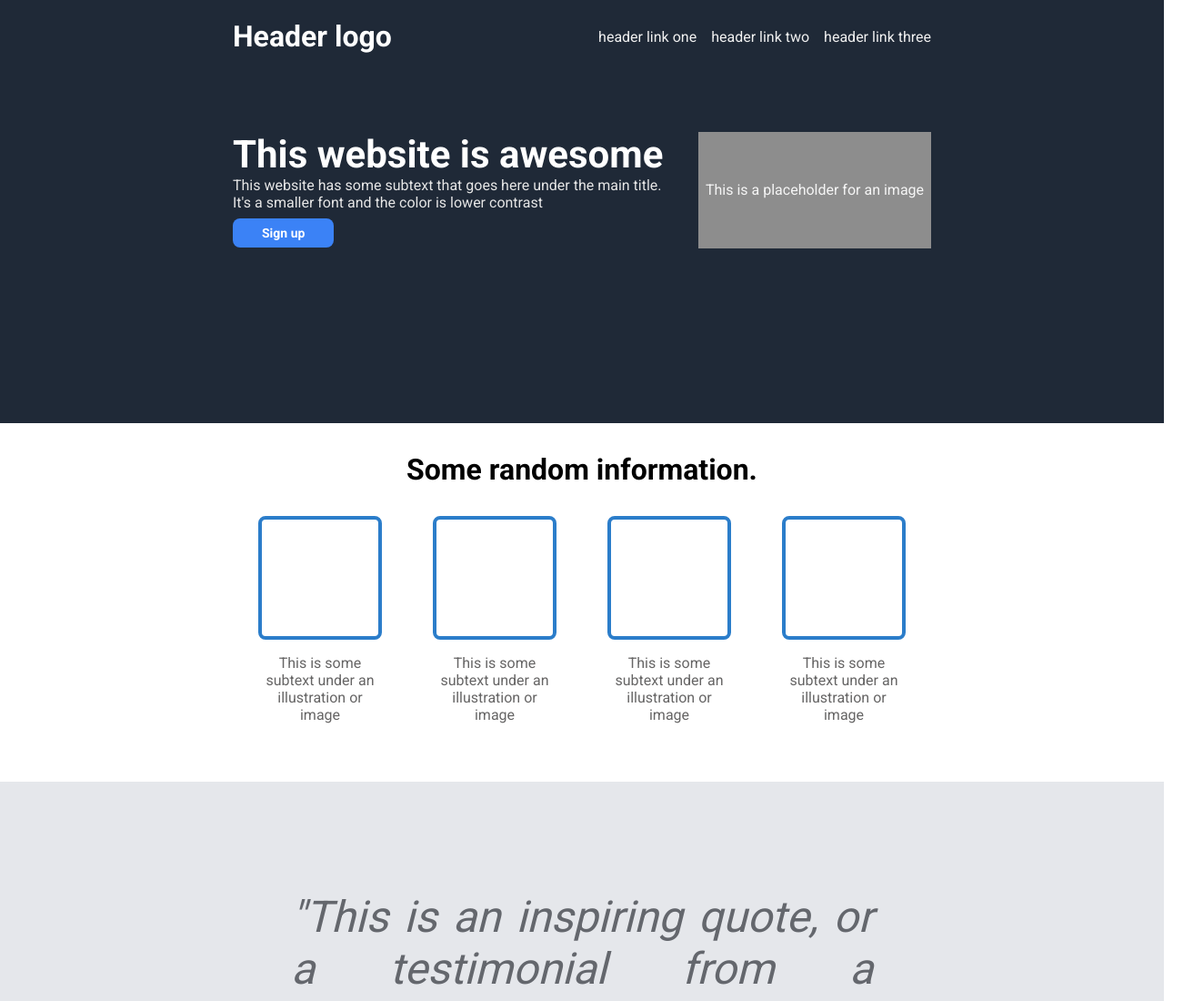
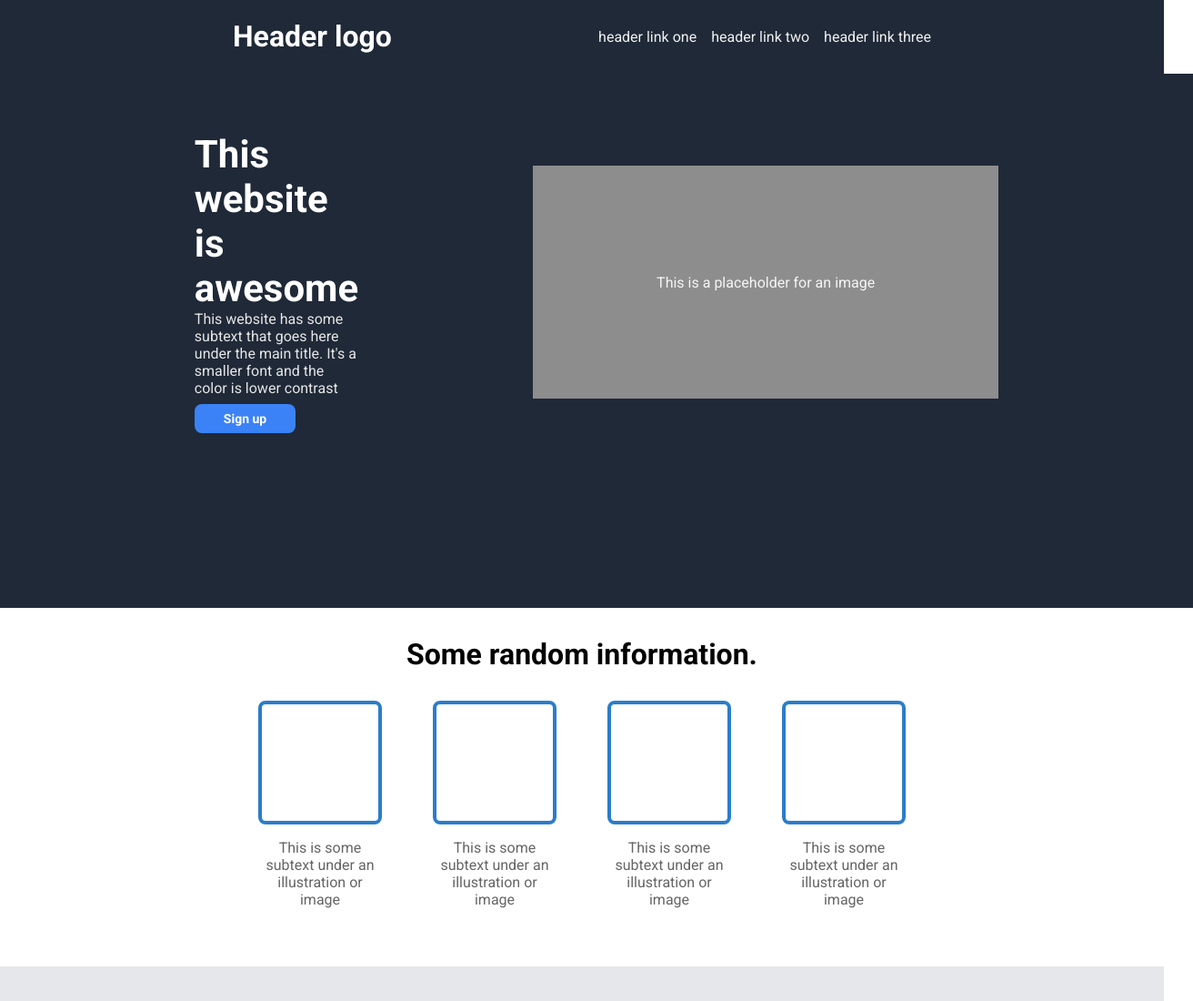
Before and after one commit to arturodelac/landing-page, a plain HTML site: page index.html in a window 1280 px wide. Shown: the top 1100 px of the page at 91% size, 1312 px wide, since content can reach past the window. Drawn offline with Linux system fonts and the light colour scheme.

Commit message:
Style changes

```diff
--- a/style.css
+++ b/style.css
@@ -39,6 +39,11 @@ h2 {
     margin: 0px;
     font-size: 42px;
     font-weight: 700;
+    padding-right: 64px;
+}
+.subtext{
+    padding-right: 64px;
+
 }
 
 h3 {
@@ -50,7 +55,7 @@ h3 {
 }
 
 .main-body {
-    min-width: 640px;
+    min-width: 800px;
 
     background-color: #1f2937;
     margin:0px;
@@ -60,8 +65,10 @@ h3 {
     display: flex;
     flex-direction: row;
     color: whitesmoke;
-    gap: 32px;
-    justify-content: space-between;
+    gap: 0px;
+    justify-content: center;
+    flex: 1 ;
+    align-items: center;
 
 }
 
@@ -76,17 +83,19 @@ h3 {
 }
 
 .picture {
-    margin-top:64px;
-    margin-bottom: 64px;
-    max-width: 512px;
-    max-height: 256px;
-    min-width: 256px;
-    min-height: 128px;
+
+    width: 512px;
+    height: 256px;
+
     display: flex;
     align-items: center;
     justify-content: center;
-    flex:1 1 auto;
+    flex:0 0 auto;
     background-color: rgb(141, 141, 141);
+    margin-left: 128px;
+
+
+
 }
 .sign-upB{
     border: 0px;
```
